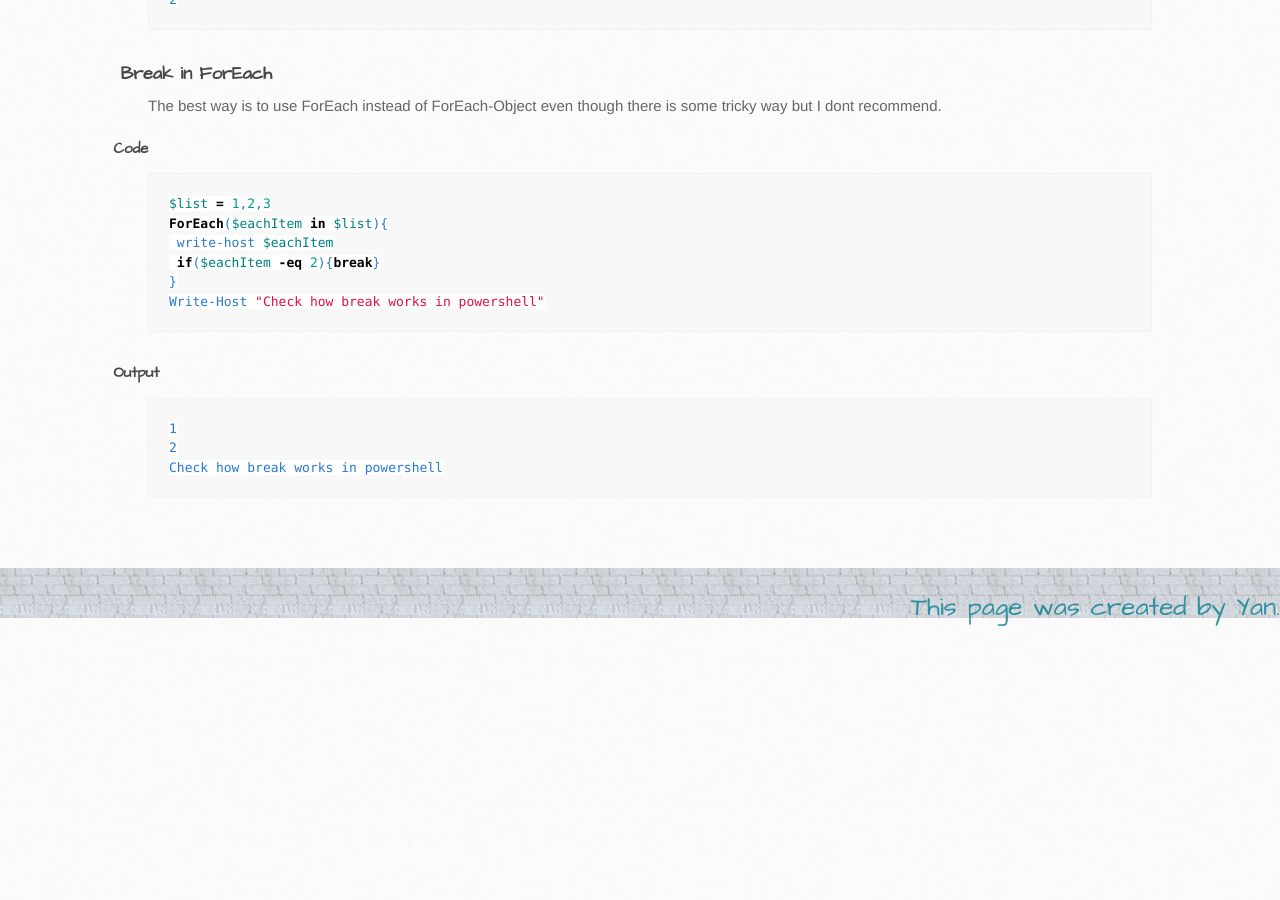
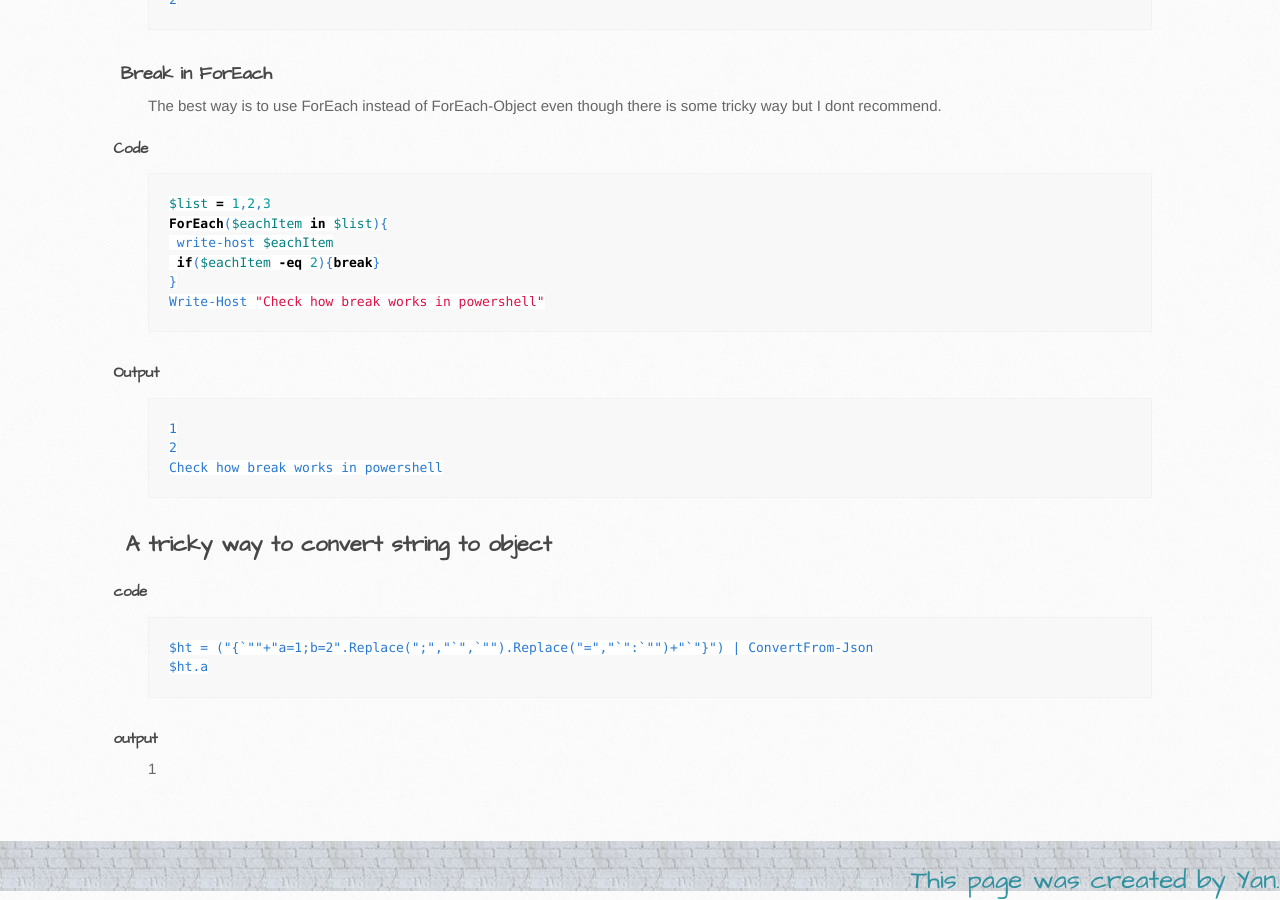
Before and after one commit to itcraftme/itcraftme, a Jekyll site: the page built from docs/it/powershell.md, in a window 1280 px wide and 900 px high, scrolled down 881 px. Built offline with Jekyll 4.4.1, drawn with Linux system fonts in a browser that asks for light colours; our own code applies the rules of GitHub Pages for plain Markdown files; before the commit the page ends 1508 px from its top, so only the background shows below that.

Commit message:
Update powershell.md
convert string to object

````diff
--- a/docs/it/powershell.md
+++ b/docs/it/powershell.md
@@ -35,3 +35,11 @@ Write-Host "Check how break works in powershell"
 2
 Check how break works in powershell
 ```
+## A tricky way to convert string to object
+#### code
+```
+$ht = ("{`""+"a=1;b=2".Replace(";","`",`"").Replace("=","`":`"")+"`"}") | ConvertFrom-Json
+$ht.a
+```
+#### output
+1
````
